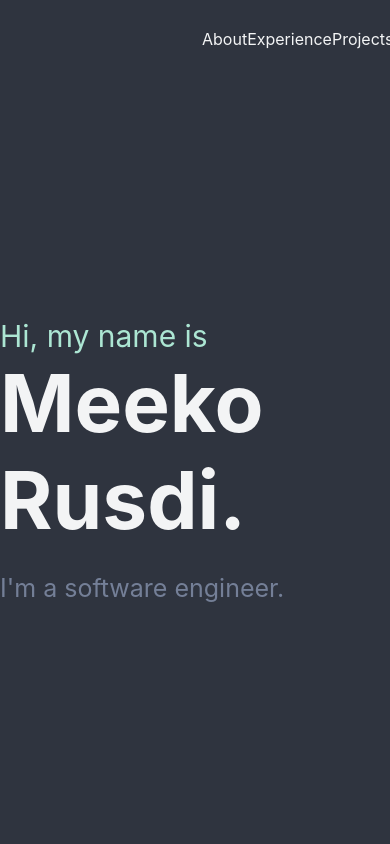
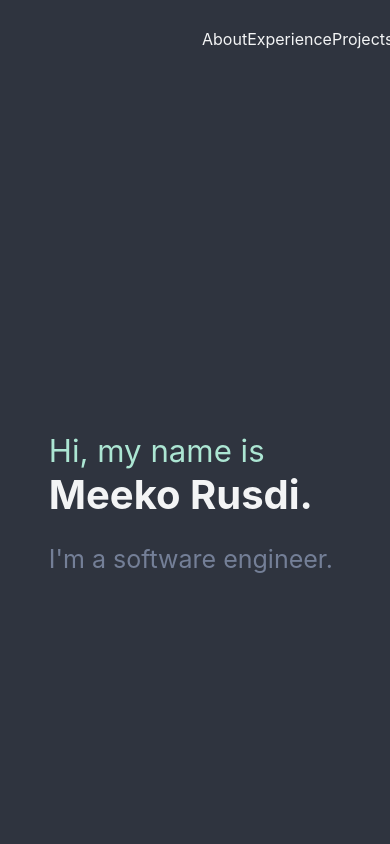
Before and after one commit to meekoder/meekoder.github.io, a React (Create React App) app: page / in a window 390 px wide. Shown: the top 844 px of the page. Built offline with nearby package versions, Linux system fonts and the light colour scheme.

Commit message:
changed function declaration

```diff
--- a/src/About.js
+++ b/src/About.js
@@ -8,13 +8,10 @@ const Main = styled.div`
   flex-direction: column;
   align-items: center;
  .inner {
-    @media (min-width : 768px) {
-      display: grid;
-      grid-template-columns: 1fr;
-      width: 80%;
-    }
+    display: grid;
+    grid-template-columns: 1fr;
+    width: 80%;
     @media (min-width : 992px) {
-      display: grid;
       grid-template-columns: 3fr 2fr;
       gap: 70px;
     }
@@ -23,7 +20,7 @@ const Main = styled.div`
 
 const Title = styled.p`
   color: #ace6d3;
-  font-size: 32px;
+  font-size: clamp(26px, 5vw, 32px);
   font-weight: bold;
 `;
 
--- a/src/App.js
+++ b/src/App.js
@@ -20,7 +20,7 @@ const Content = styled.div`
   justify-content: center;
 `;
 
-function App() {
+const App = () => {
   return (
     <Main>
       <Nav />
@@ -33,6 +33,6 @@ function App() {
       </Content>
     </Main>
   );
-}
+};
 
 export default App;
--- a/src/Landing.js
+++ b/src/Landing.js
@@ -2,39 +2,38 @@ import React from 'react';
 import styled from 'styled-components';
 
 const StyledDiv = styled.div`
-  @media (min-width : 768px) {
-    width: 75%;
-  }
+  width: 75%;
+  height: 100vh;
+  display: flex;
+  flex-direction: column;
+  justify-content: center;
   @media (min-width : 992px) {
     width: 50%;
   }
-  height: 90vh;
-  display: flex;
-  flex-direction: column;
-  justify-content: center;
 `;
 
 const Greeting = styled.p`
   user-select: none;
   font-size: 30px;
+  font-size: clamp(20px, 8vw, 40px);
   margin-bottom: 0;
   color: #ace6d3;
 `;
 
 const Name = styled.p`
   margin: 0;
-  font-size: 80px;
+  font-size: clamp(40px, 8vw, 80px);
   font-weight: bold;
   color: #f3f4f5;
 `;
 
 const Intro = styled.p`
   user-select: none;
-  font-size: 25px;
+  font-size: clamp(25px, 5vw, 32px);
   color: #747f97;
 `;
 
-function Landing() {
+const Landing = () => {
   return (
     <StyledDiv>
       <Greeting>Hi, my name is</Greeting>
@@ -42,6 +41,6 @@ function Landing() {
       <Intro>I'm a software engineer.</Intro>
     </StyledDiv>
   );
-}
+};
 
 export default Landing;
--- a/src/Projects.js
+++ b/src/Projects.js
@@ -26,13 +26,10 @@ const Picture = styled.img`
 `;
 
 const StyledDiv = styled.div`
-    @media (min-width : 768px) {
-      display: grid;
-      grid-template-columns: 1fr;
-      width: 80%;
-    }
+    display: grid;
+    grid-template-columns: 1fr;
+    width: 80%;
     @media (min-width : 992px) {
-      display: grid;
       grid-template-columns: 2fr 2fr;
       grid-template-rows: 3fr 3fr 3fr;
       gap: 40px 70px;
--- a/src/index.css
+++ b/src/index.css
@@ -5,6 +5,11 @@ body {
     sans-serif;
   -webkit-font-smoothing: antialiased;
   -moz-osx-font-smoothing: grayscale;
+  width: 100%;
+  min-height: 100%;
+  overflow-x: hidden;
+  -moz-osx-font-smoothing: grayscale;
+  -webkit-font-smoothing: antialiased;
 }
 
 code {
```
